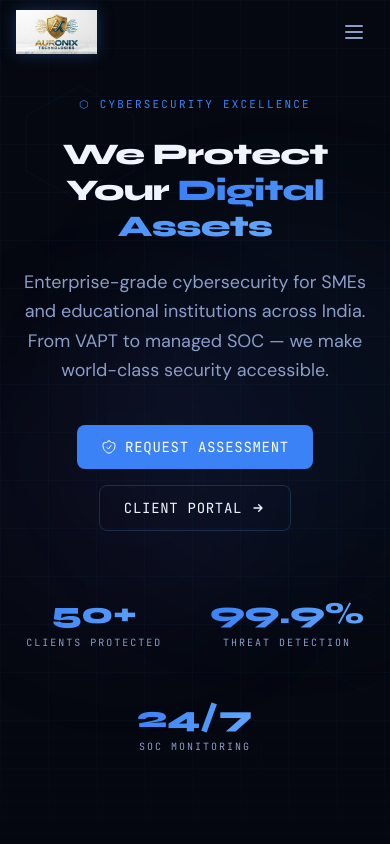
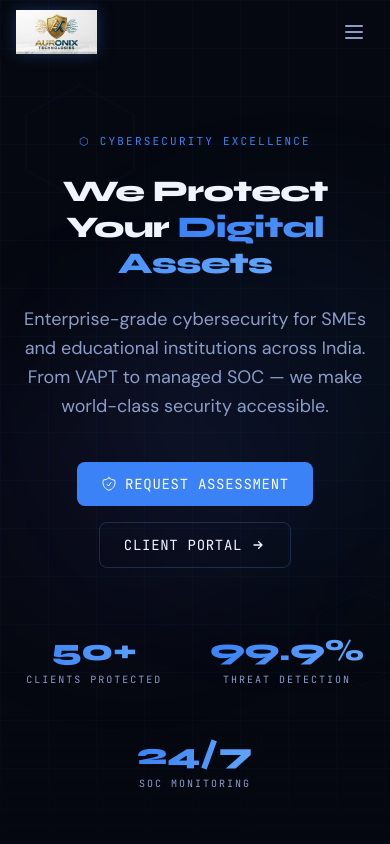
Before and after one commit to kshitiz200423/CyberHex, a React (Vite) app in the folder frontend/: page / in a window 390 px wide. Shown: the top 844 px of the page. Built offline with nearby package versions, Linux system fonts and the light colour scheme.

Commit message:
style: fix vertical scroll clipping on hero section and move overflow-x-hidden to body

```diff
--- a/frontend/src/components/layout/PortalLayout.tsx
+++ b/frontend/src/components/layout/PortalLayout.tsx
@@ -114,7 +114,7 @@ const PortalLayout: React.FC = () => {
   });
 
   return (
-    <div className="min-h-screen bg-bg flex overflow-x-hidden">
+    <div className="min-h-screen bg-bg flex">
       {/* ─── Sidebar ──────────────────────────────────────── */}
       <aside
         className={`fixed top-0 left-0 bottom-0 z-40 bg-bg-2 border-r border-border flex flex-col transition-all duration-300 ${
--- a/frontend/src/components/layout/PublicLayout.tsx
+++ b/frontend/src/components/layout/PublicLayout.tsx
@@ -43,7 +43,7 @@ const PublicLayout: React.FC = () => {
   }, []);
 
   return (
-    <div className="min-h-screen bg-bg overflow-x-hidden">
+    <div className="min-h-screen bg-bg">
       {/* ─── Navigation ─────────────────────────────────── */}
       <nav
         className={`fixed top-0 left-0 right-0 z-50 transition-all duration-300 ${
--- a/frontend/src/index.css
+++ b/frontend/src/index.css
@@ -10,6 +10,7 @@
 
   body {
     @apply bg-bg text-text font-sans antialiased;
+    overflow-x: hidden;
   }
 
   h1,
@@ -47,7 +48,7 @@
   }
 
   /* Firefox scrollbar */
-  * {
+  html {
     scrollbar-width: thin;
     scrollbar-color: #1a2236 #090d1a;
   }
--- a/frontend/src/pages/Home.tsx
+++ b/frontend/src/pages/Home.tsx
@@ -264,9 +264,9 @@ const Home: React.FC = () => {
   const ctaRef = useFadeIn();
 
   return (
-    <main className="min-h-screen bg-bg overflow-x-hidden">
+    <main className="min-h-screen bg-bg">
       {/* ── Section 2: Hero ───────────────────────────────────── */}
-      <section className="relative min-h-screen flex items-center justify-center bg-grid-pattern">
+      <section className="relative min-h-[100dvh] pt-20 flex flex-col justify-center bg-grid-pattern">
         {/* Background gradient orbs */}
         <div className="absolute inset-0 overflow-hidden pointer-events-none" aria-hidden="true">
           <div className="absolute top-1/4 left-1/4 w-96 h-96 bg-accent/5 rounded-full blur-3xl" />
@@ -281,7 +281,7 @@ const Home: React.FC = () => {
           <FloatingHex size={70} top="85%" left="50%" delay={1} opacity={0.04} />
         </div>
 
-        <div className="container-custom relative z-10 text-center py-24">
+        <div className="container-custom relative z-10 text-center py-12 lg:py-24">
           {/* Mono label */}
           <p className="mono-label text-[11px] text-accent mb-6 animate-fade-in">
             ⬡ CYBERSECURITY EXCELLENCE
```
